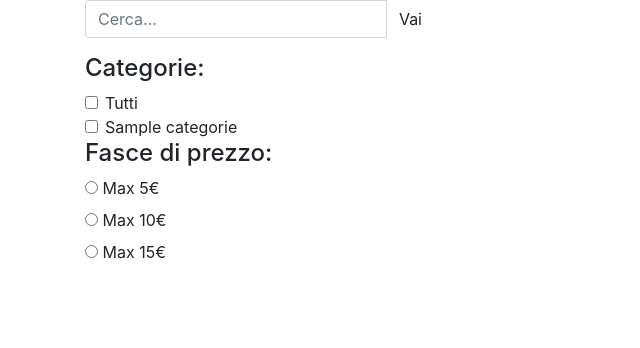
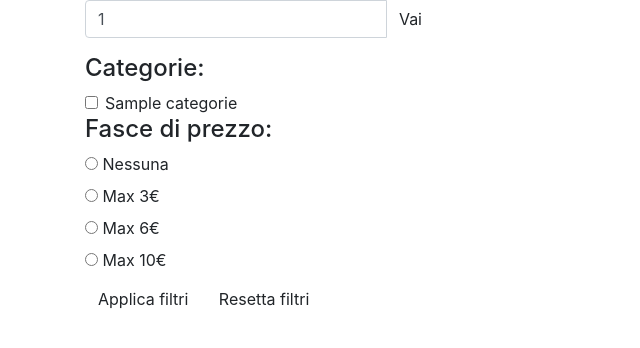
Before and after one commit to menghinidev/UniHungry, a PHP site: page /unihungry/Search.php?s=1 in a window 1280 px wide. Shown: the part 159-507 px from the top of the page, without its empty margins (0-640 px from the left). Run offline with PHP 8.4, Linux system fonts and the light colour scheme; tables that the repository leaves empty hold one stand-in row (values such as "Sample post"); some libraries are stand-ins or nearby versions.

Commit message:
Search filters behaviour

```diff
--- a/js/home.js
+++ b/js/home.js
@@ -29,5 +29,4 @@ $(document).ready(function() {
     $(".goto-top").on('click', function () {
         $("html, body").animate({scrollTop: 0}, 1000);
     });
-
-})
+});
--- a/js/search.js
+++ b/js/search.js
@@ -2,7 +2,7 @@ $(document).ready(function() {
 
   var alterClass = function() {
     var ww = document.body.clientWidth;
-    if (ww < 1250) {
+    if (ww < 1270) {
       $('.content').addClass('changeScreen');
       $('.changeScreen').removeClass('content');
       $('.logo').removeClass('col-2');
--- a/php/Search.php
+++ b/php/Search.php
@@ -17,19 +17,24 @@
     <script src="https://cdnjs.cloudflare.com/ajax/libs/popper.js/1.14.6/umd/popper.min.js" integrity="sha384-wHAiFfRlMFy6i5SRaxvfOCifBUQy1xHdJ/yoi7FRNXMRBu5WHdZYu1hA6ZOblgut" crossorigin="anonymous"></script>
     <script src="https://stackpath.bootstrapcdn.com/bootstrap/4.2.1/js/bootstrap.min.js" integrity="sha384-B0UglyR+jN6CkvvICOB2joaf5I4l3gm9GU6Hc1og6Ls7i6U/mkkaduKaBhlAXv9k" crossorigin="anonymous"></script>
     <script type="text/javascript" src="../js/search.js"></script>
-
+    <script type="text/javascript" src="../js/search_filter.js"></script>
     <!-- Page informations and icon -->
     <title>UniHungry - Cerca</title>
     <link rel="shortcut icon" href="../res/icon.ico" />
   </head>
   <body>
     <?php include 'navbar.php';
-    //$param = explode(" ",$_GET['s']);
+    if(isset($_GET['cat'])){
+        $filtercat = explode(" ",$_GET['cat']);
+    }
+    if(isset($_GET['price'])){
+        $price = $_GET['price'];
+    }
     if(isset($_GET['s'])){
-    $param = "%".$_GET['s']."%";
-    $param = "'".mysqli_real_escape_string($mysqli, $param)."'";
+    $s = "%".$_GET['s']."%";
+    $s = "'".mysqli_real_escape_string($mysqli, $s)."'";
     $sql ="SELECT P.*, F.nome_fornitore FROM prodotti P, fornitori F WHERE F.id_fornitore = P.id_fornitore
-    AND (P.nome LIKE $param OR F.nome_fornitore LIKE $param OR P.categoria LIKE $param)";
+    AND (P.nome LIKE $s OR F.nome_fornitore LIKE $s OR P.categoria LIKE $s)";
     } else {
         $sql ="SELECT P.*, F.nome_fornitore FROM prodotti P, fornitori F WHERE F.id_fornitore = P.id_fornitore";
     }
@@ -40,12 +45,12 @@
     <div id="mobileNavContent">
         <div class="row" id="searchToHide">
             <div class="col-md-3">
-                <form class="input-group mb-3 total" action="./Search.php" method="get">
+                <div class="input-group mb-3 total">
                     <input type="text" class="form-control" name="s" placeholder="Cerca...">
                     <div class="input-group-append">
-                      <button type="submit" class="btn green">Vai</button>
+                      <button class="btn green" onclick="applica()">Vai</button>
                     </div>
-                </form>
+                </div>
             </div>
         </div>
         <div class="row" id="myFiltersNav">
@@ -70,38 +75,28 @@
             <div class="fixedMargin">
               <h4>Categorie:</h4>
               <div class="form-check" id="filtersList">
-                  <input type="checkbox" class="form-check-input">
-                  <label class="form-check-label">Tutti</label>
-                  <br/>
                   <?php foreach($categories as $cat){ ?>
-                  <input type="checkbox" class="form-check-input">
+                  <input type="checkbox" class="form-check-input filter">
                   <label class="form-check-label"><?php echo $cat['nome']; ?></label>
                   <br/>
                   <?php } ?>
               </div>
-                  <h4>Fasce di prezzo:</h4>
-                  <div>
-                    <div class="radio tre">
-                      <input type="radio" name="max5">
-                    </div>
-                    <div class="radio tre">
-                      <input type="radio" name="max10">
-                    </div>
-                    <div class="radio tre">
-                      <input type="radio" name="max15">
-                    </div>
-                  </div>
-                  <div>
-                    <div class="tre">
-                      Max 5€
-                    </div>
-                    <div class="tre">
-                      Max 10€
-                    </div>
-                    <div class="tre">
-                      Max 15€
-                    </div>
-                  </div>
+              <h4>Fasce di prezzo:</h4>
+              <div >
+                <input class="priceFilter" type="radio" name="optradio" name= "nessuna">
+                <label for="max3">Nessuna</label>
+                <br/>
+                <input class="priceFilter" type="radio" name="optradio" name= "max3">
+                <label for="max3">Max 3€</label>
+                <br/>
+                <input class="priceFilter" type="radio" name="optradio" name= "max6">
+                <label for="max6">Max 6€</label>
+                <br/>
+                <input class="priceFilter" type="radio" name="optradio" name= "max10">
+                <label for="max10">Max 10€</label>
+              </div>
+               <button class="btn green applica">Applica filtri</button>
+               <button class="btn purple reset">Resetta filtri</button>
             </div>
           </div>
         </div>
@@ -109,38 +104,71 @@
         <div id="filtersContent">
           <div class="row">
               <div class="col">
-                  <form class="input-group mb-3 total" action="./Search.php" method="get">
-                      <input type="text" class="form-control" name="s" placeholder="Cerca...">
+                  <div class="input-group mb-3 total" >
+                      <input type="text" class="searchbar form-control" <?php if($_GET['s']!==''){echo "value=".$_GET['s'];} ?> name="s" placeholder="Cerca...">
                       <div class="input-group-append">
-                        <button type="submit" class="btn green">Vai</button>
+                        <button class="btn green" onclick="applica()">Vai</button>
                       </div>
-                  </form>
+                  </div>
               </div>
           </div>
           <div class="row">
             <div class="col">
             <h4>Categorie:</h4>
               <div class="form-check">
-                  <input type="checkbox" class="form-check-input">
-                  <label class="form-check-label">Tutti</label>
-                  <br/>
                   <?php foreach($categories as $cat){ ?>
-                  <input type="checkbox" class="form-check-input">
+                  <input type="checkbox" class="form-check-input filter"
+                  <?php if(isset($_GET['cat'])){
+                      if(!(array_search($cat['nome'], $filtercat)===FALSE)){
+                          echo " checked ";
+                      }
+                  }
+                  ?>
+                  >
                   <label class="form-check-label"><?php echo $cat['nome']; ?></label>
                   <br/>
                   <?php } ?>
               </div>
             <h4>Fasce di prezzo:</h4>
             <div >
-              <input type="radio" name="optradio" name= "max5">
-              <label for="max5">Max 5€</label>
+              <input class="priceFilter" type="radio" name="optradio" name= "nessuna"
+              <?php if(isset($_GET['price'])){
+                  if($price == 'Nessuna'){
+                      echo " checked ";
+                  }
+              }
+              ?>>
+              <label for="max3">Nessuna</label>
               <br/>
-              <input type="radio" name="optradio" name= "max10">
+              <input class="priceFilter" type="radio" name="optradio" name= "max3"
+              <?php if(isset($_GET['price'])){
+                  if($price == 'Max 3€'){
+                      echo " checked ";
+                  }
+              }
+              ?>>
+              <label for="max3">Max 3€</label>
+              <br/>
+              <input class="priceFilter" type="radio" name="optradio" name= "max6"
+              <?php if(isset($_GET['price'])){
+                  if($price == 'Max 6€'){
+                      echo " checked ";
+                  }
+              }
+              ?>>
+              <label for="max6">Max 6€</label>
+              <br/>
+              <input class="priceFilter" type="radio" name="optradio" name= "max10"
+              <?php if(isset($_GET['price'])){
+                  if($price == 'Max 10€'){
+                      echo " checked ";
+                  }
+              }
+              ?>>
               <label for="max10">Max 10€</label>
-              <br/>
-              <input type="radio" name="optradio" name= "max15">
-              <label for="max15">Max 15€</label>
             </div>
+             <button class="btn green applica">Applica filtri</button>
+             <button class="btn purple reset">Resetta filtri</button>
             </div>
           </div>
         </div>
```
Also changed, not shown: js/search_filter.js (added, +61 -0 lines), php/HomePage.php (+7 -5 lines).
